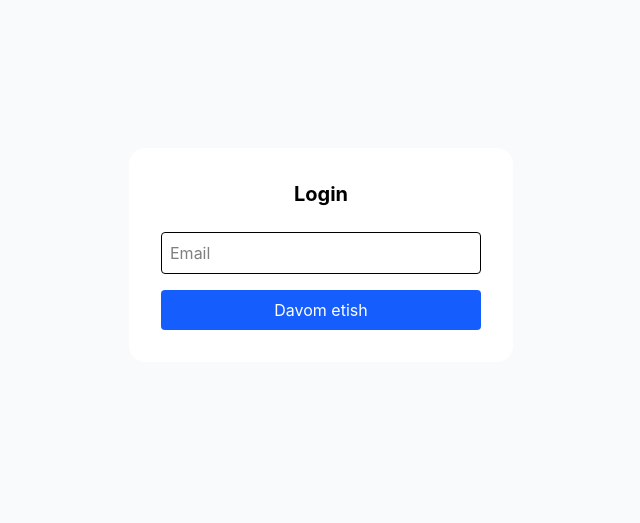
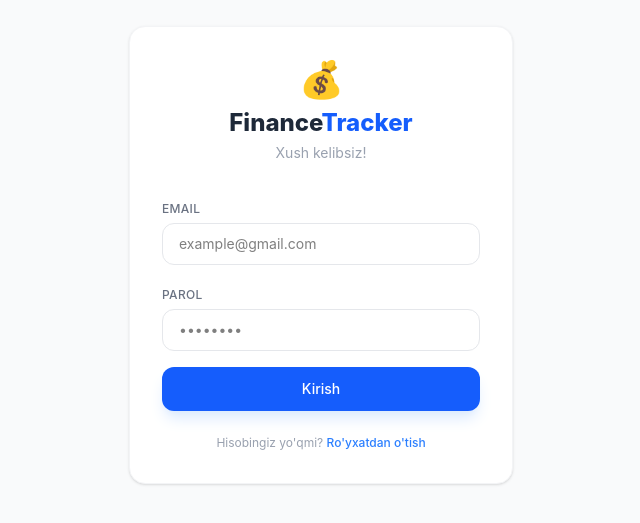
Before and after one commit to Shoyunus847/finance-tracker-frontend, a React (Vite) app: page /login in a window 1280 px wide. Shown: the part 145-668 px from the top of the page, without its empty margins (319-959 px from the left). Built offline with nearby package versions, Linux system fonts and the light colour scheme.

Commit message:
new login

```diff
--- a/src/pages/Login.jsx
+++ b/src/pages/Login.jsx
@@ -1,106 +1,96 @@
-import React, { useState } from 'react'
-import { useNavigate } from 'react-router-dom'
-import api from '../api/axios'
+import React, { useState } from 'react';
+import { useNavigate } from 'react-router-dom';
+import api from '../api/axios';
 
 function Login() {
-  const [step, setStep] = useState(1)
-  const [email, setEmail] = useState('')
-  const [password, setPassword] = useState('')
-  const [error, setError] = useState('')
-  const [loading, setLoading] = useState(false)
-  const navigate = useNavigate()
+  const [form, setForm] = useState({ email: '', password: '' });
+  const [error, setError] = useState('');
+  const [loading, setLoading] = useState(false);
+  const navigate = useNavigate();
 
-  const handleEmail = () => {
-    if (!email.includes('@') || !email.includes('.')) {
-      setError("Email noto'g'ri formatda!")
-      return
-    }
-    setError('')
-    setStep(2)
-  }
-
-  const handleLogin = async () => {
-    if (!password) {
-      setError("Parolni kiriting!")
-      return
+  const handleLogin = async (e) => {
+    e.preventDefault();
+    if (!form.email || !form.password) {
+      setError("Email va parolni kiriting!");
+      return;
     }
 
-    setLoading(true)
-    setError('')
+    setLoading(true);
+    setError('');
 
     try {
       const res = await api.post('/auth/login', {
-        email,
-        password
-      })
+        email: form.email,
+        password: form.password,
+      });
 
-      localStorage.setItem('token', res.data.token)
-      localStorage.setItem('user', JSON.stringify(res.data.user))
+      localStorage.setItem('token', res.data.token);
+      localStorage.setItem('user', JSON.stringify(res.data.user));
 
-      navigate('/dashboard')
+      navigate('/dashboard');
     } catch (err) {
-      setError(err.response?.data?.message || "Server xatolik!")
+      setError(err.response?.data?.message || "Email yoki parol xato!");
     } finally {
-      setLoading(false)
+      setLoading(false);
     }
-  }
-
-  const handleKeyDown = (e) => {
-    if (e.key === 'Enter') {
-      step === 1 ? handleEmail() : handleLogin()
-    }
-  }
+  };
 
   return (
     <div className="min-h-screen flex items-center justify-center bg-gray-50">
-      <div className="bg-white p-8 rounded-2xl w-full max-w-sm">
+      <div className="bg-white rounded-2xl shadow-sm border border-gray-100 p-8 w-full max-w-sm">
 
-        <h1 className="text-xl font-bold text-center mb-6">Login</h1>
+        {/* Logo qismi (Register bilan bir xil) */}
+        <div className="text-center mb-8">
+          <span className="text-4xl">💰</span>
+          <h1 className="text-2xl font-extrabold text-gray-800 mt-2">
+            Finance<span className="text-blue-600">Tracker</span>
+          </h1>
+          <p className="text-gray-400 text-sm mt-1">Xush kelibsiz!</p>
+        </div>
 
-        {step === 1 && (
-          <>
+        <form onSubmit={handleLogin} className="space-y-4">
+          <div>
+            <label className="text-xs font-medium text-gray-500 uppercase tracking-wide">Email</label>
             <input
-              className="w-full border p-2 rounded mb-2"
-              placeholder="Email"
-              value={email}
-              onChange={e => setEmail(e.target.value)}
-              onKeyDown={handleKeyDown}
+              type="email"
+              className="w-full border border-gray-200 rounded-xl px-4 py-2.5 text-sm outline-none focus:ring-2 focus:ring-blue-100 mt-1 transition-all"
+              placeholder="example@gmail.com"
+              value={form.email}
+              onChange={e => setForm({ ...form, email: e.target.value })}
             />
+          </div>
 
-            {error && <p className="text-red-500 text-xs">{error}</p>}
+          <div>
+            <label className="text-xs font-medium text-gray-500 uppercase tracking-wide">Parol</label>
+            <input
+              type="password"
+              className="w-full border border-gray-200 rounded-xl px-4 py-2.5 text-sm outline-none focus:ring-2 focus:ring-blue-100 mt-1 transition-all"
+              placeholder="••••••••"
+              value={form.password}
+              onChange={e => setForm({ ...form, password: e.target.value })}
+            />
+          </div>
 
-            <button onClick={handleEmail} className="w-full bg-blue-600 text-white p-2 rounded mt-2">
-              Davom etish
-            </button>
-          </>
-        )}
+          {error && <p className="text-red-500 text-xs animate-pulse">{error}</p>}
 
-        {step === 2 && (
-          <>
-            <input
-              className="w-full border p-2 rounded mb-2"
-              type="password"
-              placeholder="Parol"
-              value={password}
-              onChange={e => setPassword(e.target.value)}
-              onKeyDown={handleKeyDown}
-            />
+          <button
+            type="submit"
+            disabled={loading}
+            className="w-full bg-blue-600 hover:bg-blue-700 disabled:bg-blue-300 text-white font-medium rounded-xl py-3 transition-all text-sm shadow-lg shadow-blue-100"
+          >
+            {loading ? 'Kirilmoqda...' : 'Kirish'}
+          </button>
+        </form>
 
-            {error && <p className="text-red-500 text-xs">{error}</p>}
-
-            <button
-              onClick={handleLogin}
-              disabled={loading}
-              className="w-full bg-blue-600 text-white p-2 rounded mt-2"
-            >
-              {loading ? "Yuklanmoqda..." : "Kirish"}
-            </button>
-          </>
-        )}
-
+        <p className="text-center text-xs text-gray-400 mt-6">
+          Hisobingiz yo'qmi?{' '}
+          <a href="/register" className="text-blue-500 hover:underline font-medium">
+            Ro'yxatdan o'tish
+          </a>
+        </p>
       </div>
     </div>
-  )
+  );
 }
 
-export default Login
+export default Login;
```
